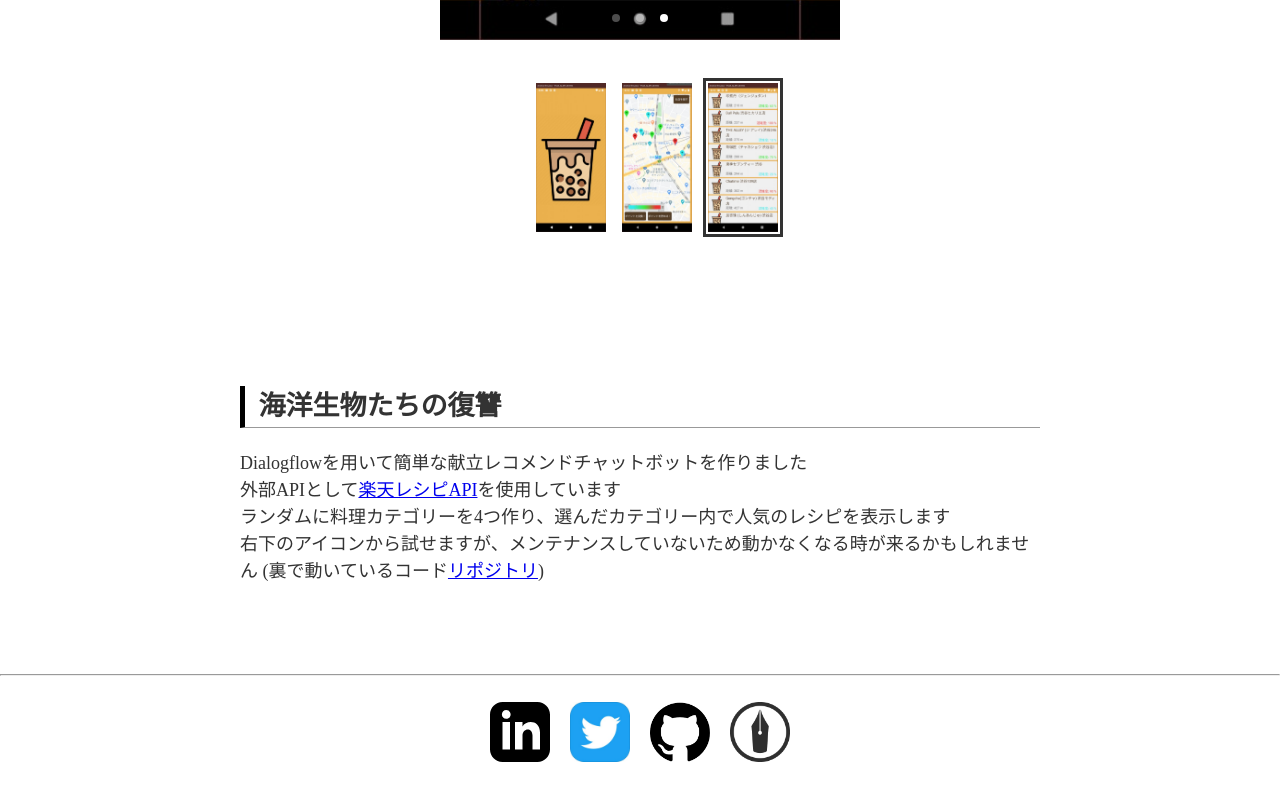
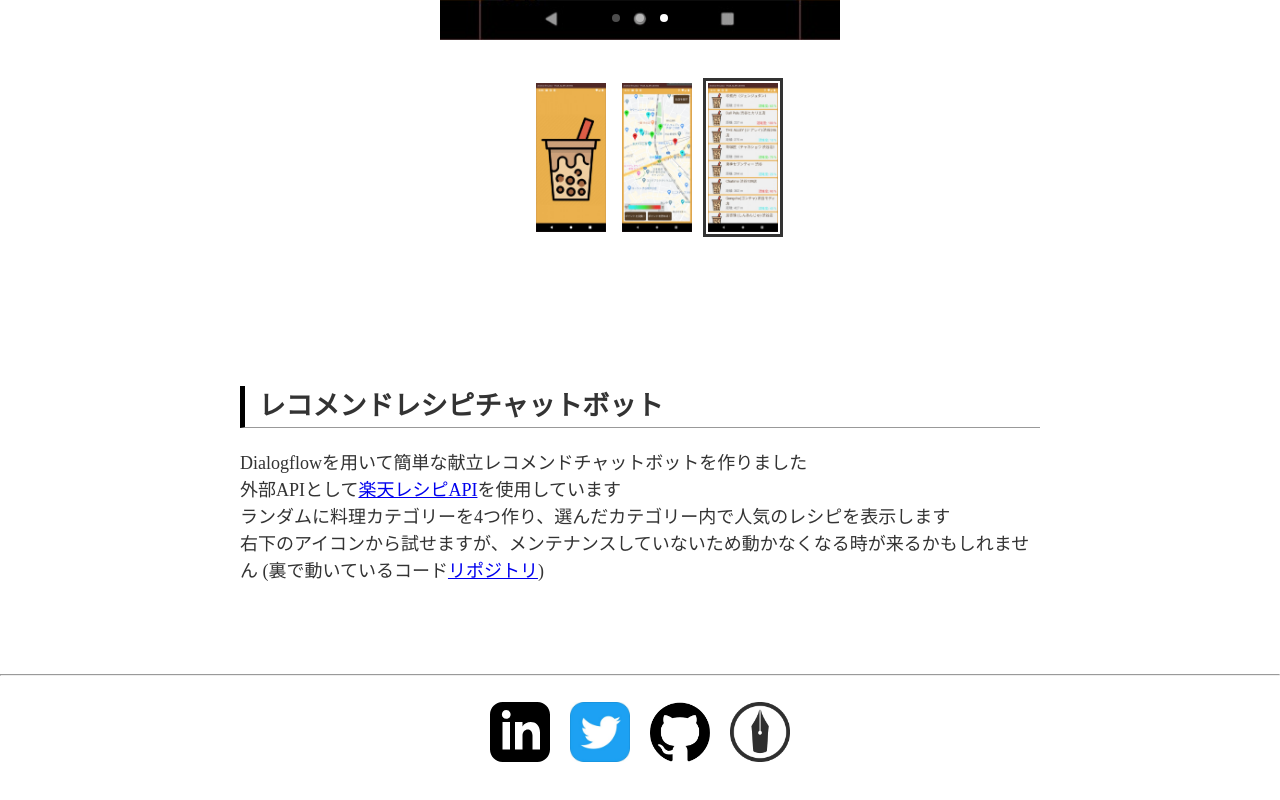
Before and after one commit to Baplisca/NextJS-Portfolio, a Next.js app: page /work in a window 1280 px wide. Shown: the part 4107-4907 px from the top of the page. Built offline with nearby package versions, Linux system fonts and the light colour scheme; a web font is replaced by a local one.

Commit message:
fix title

```diff
--- a/src/organisms/GoogleDialogFlowContent.tsx
+++ b/src/organisms/GoogleDialogFlowContent.tsx
@@ -4,8 +4,8 @@ import ContentsDisplay from "./ContentsDisplay";
 
 const googleDialogFlowItems: IContent[] = [
   {
-    value: <h2 className="WorkH2Wrapper">海洋生物たちの復讐</h2>,
-    value_en: <h2 className="WorkH2Wrapper">Revenge of the Sea Creatures</h2>,
+    value: <h2 className="WorkH2Wrapper">レコメンドレシピチャットボット</h2>,
+    value_en: <h2 className="WorkH2Wrapper">Recommendation recipe chatbot</h2>,
     isDisableBr: true,
     isDisableDot: true,
   },
```
